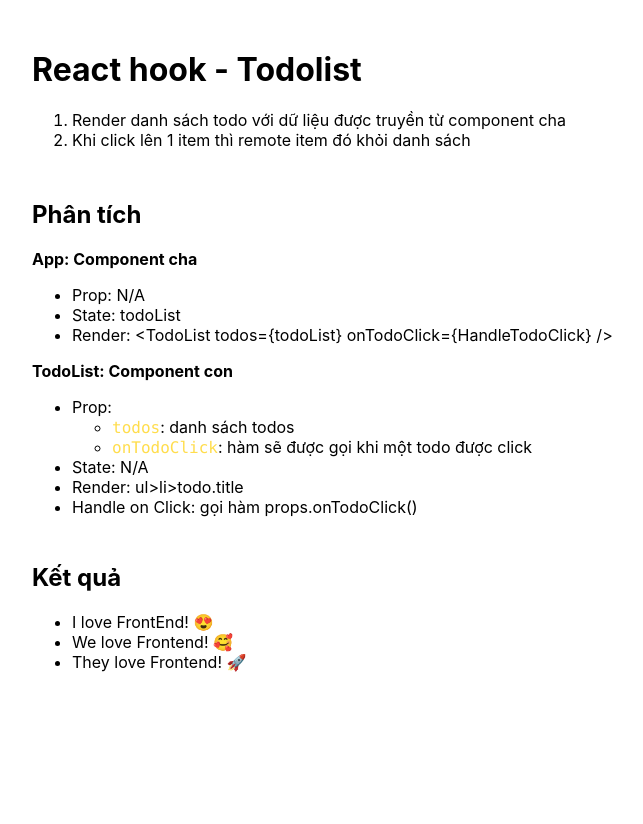
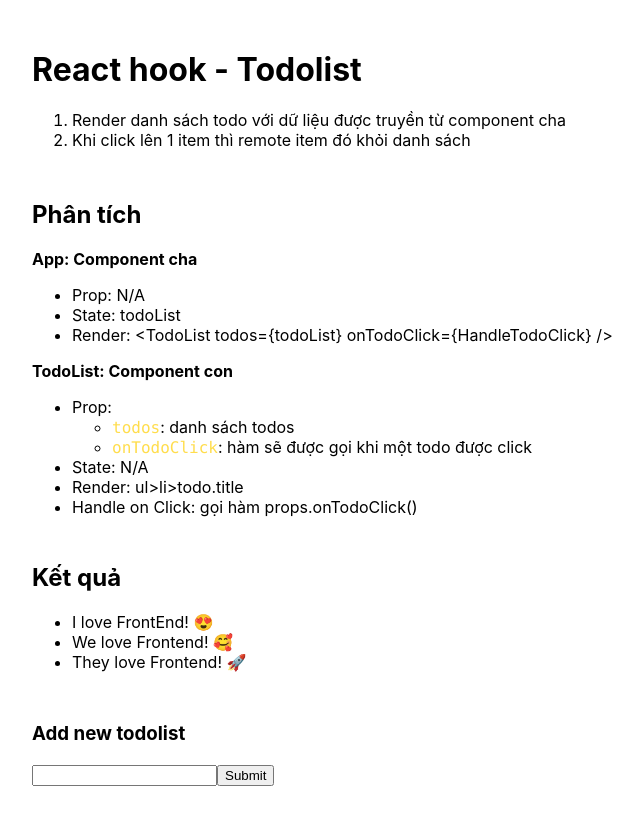
Before and after one commit to HuynhTanMao/learn-reactjs, a React (Create React App) app: page / in a window 1280 px wide. Shown: the top 824 px of the page, without its empty margins (158-801 px from the left). Before the commit the page ends 800 px from the top, so only its background shows below. Built offline with nearby package versions, Linux system fonts and the light colour scheme.

Commit message:
Add new feature TodoForm

```diff
--- a/src/App.js
+++ b/src/App.js
@@ -1,4 +1,5 @@
 import React, { useState } from "react";
+import TodoForm from "./features/TodoForm";
 import TodoList from "./features/TodoList";
 
 function App() {
@@ -9,6 +10,7 @@ function App() {
       { id: 3, title: 'They love Frontend! 🚀' }
     ]
   );
+
   const HandleTodoClick = (index, todo) => {
     if (index < 0) return;
     let newTodoList = [...todoList];
@@ -16,9 +18,19 @@ function App() {
     setTodoList(newTodoList);
   };
 
+  const HandleOnFormSubmit = (newTodo) => {
+    console.log(newTodo);
+    let newTodoList = [...todoList, {
+      id: (todoList.length + 1),
+      title: newTodo
+    }];
+    setTodoList(newTodoList);
+  };
+
   return (
     <div className="App">
       <TodoList todos={todoList} onTodoClick={HandleTodoClick} />
+      <TodoForm onSubmit={HandleOnFormSubmit} />
     </div>
   );
 }
--- /dev/null
+++ b/src/features/TodoForm/index.jsx
@@ -0,0 +1,35 @@
+import React, { useState } from 'react';
+import PropTypes from 'prop-types';
+
+TodoForm.propTypes = {
+    onSubmit: PropTypes.func,
+};
+
+TodoForm.defaultProps = {
+    onSubmit: null
+}
+
+function TodoForm(props) {
+    const { onSubmit } = props;
+
+    const handleOnSubmit = (e) => {
+        e.preventDefault();
+        let newTodo = document.getElementById("newTodo");
+        if (onSubmit) {
+            onSubmit(newTodo.value);
+        }
+        newTodo.value = '';
+    };
+
+    return (
+        <div className='container'>
+            <h3>Add new todolist</h3>
+            <form id="addNewToDo" action="" onSubmit={(e) => handleOnSubmit(e)}>
+                <input type="text" name='newTodo' id='newTodo' />
+                <input type="submit" value="Submit" />
+            </form>
+        </div >
+    );
+}
+
+export default TodoForm;
```
Also changed, not shown: src/features/TodoForm/style.sass (added).
